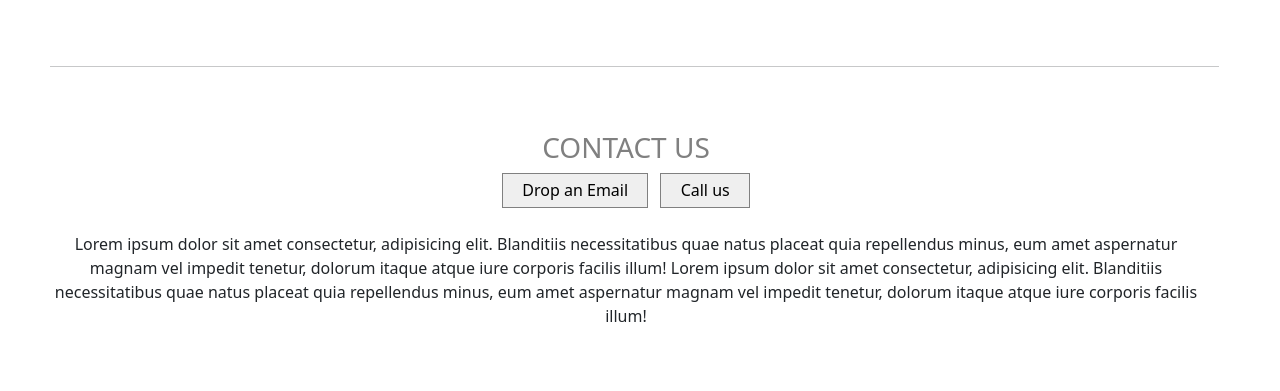
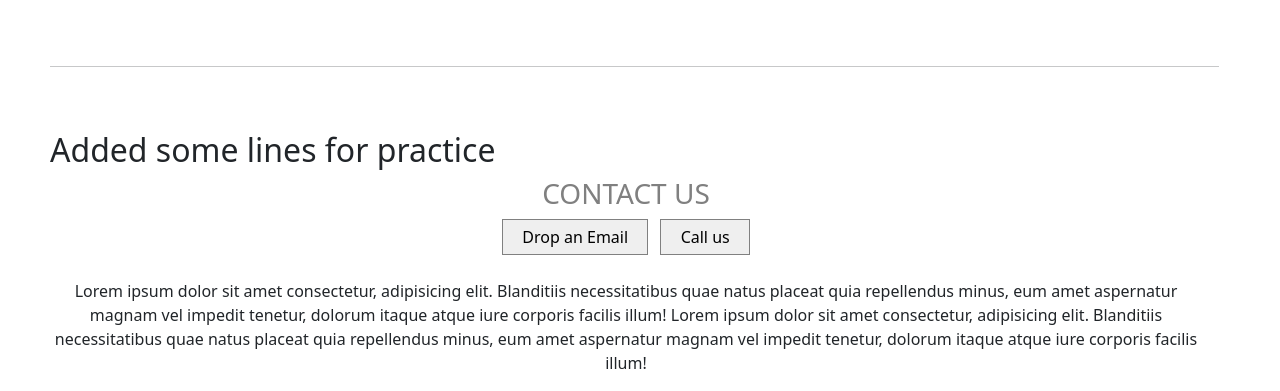
Before and after one commit to antimhr/Assignment-1, a plain HTML site: page index.html in a window 1280 px wide. Shown: the part 506-897 px from the top of the page. Before the commit the page ends 850 px from the top, so only its background shows below. Drawn offline with nearby package versions, Linux system fonts and the light colour scheme.

Commit message:
updated about us section

```diff
--- a/index.html
+++ b/index.html
@@ -107,6 +107,8 @@
     <br>
     <!-- About Us section -->
 
+    <h2>Added some lines for practice</h2>
+
     <section id="contactus" style="width: 90vw; text-align: center;">
 
             <h3 style="text-transform: uppercase; font-size: 28px; color: grey;">Contact Us</h3>
```
